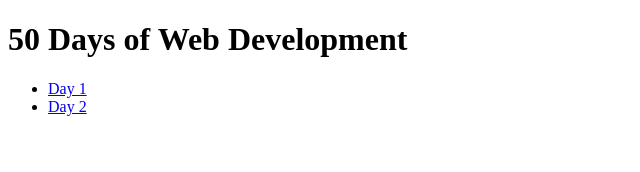
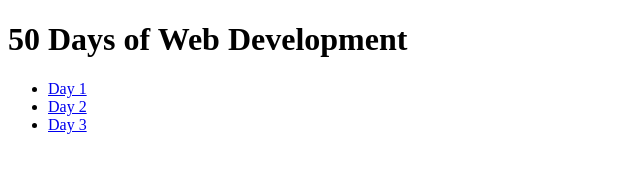
Before and after one commit to winnwy/50projects50days, a plain HTML site: page index.html in a window 1280 px wide. Shown: the full height of the page, 0-640 px from the left. Drawn offline with Linux system fonts and the light colour scheme.

Commit message:
Update links

```diff
--- a/index.html
+++ b/index.html
@@ -10,6 +10,7 @@
     <ul>
         <li><a href="./expanding-cards/index.html">Day 1</a></li>
         <li><a href="./progress-steps/index.html">Day 2</a></li>
+        <li><a href="./rotating-navigation/index.html">Day 3</a></li>
     </ul>
 </body>
 </html>
```
Also changed, not shown: 1 other file.
